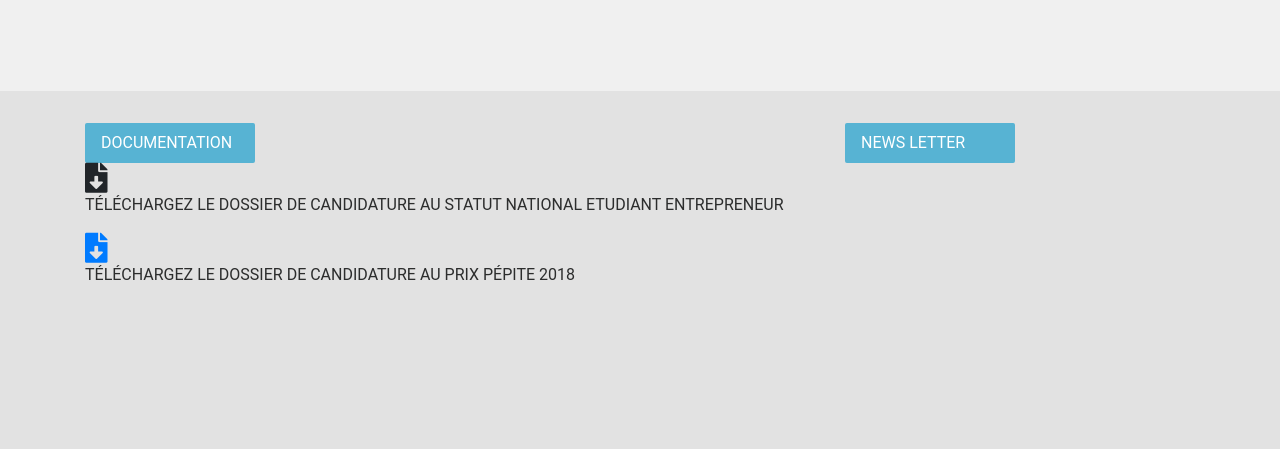
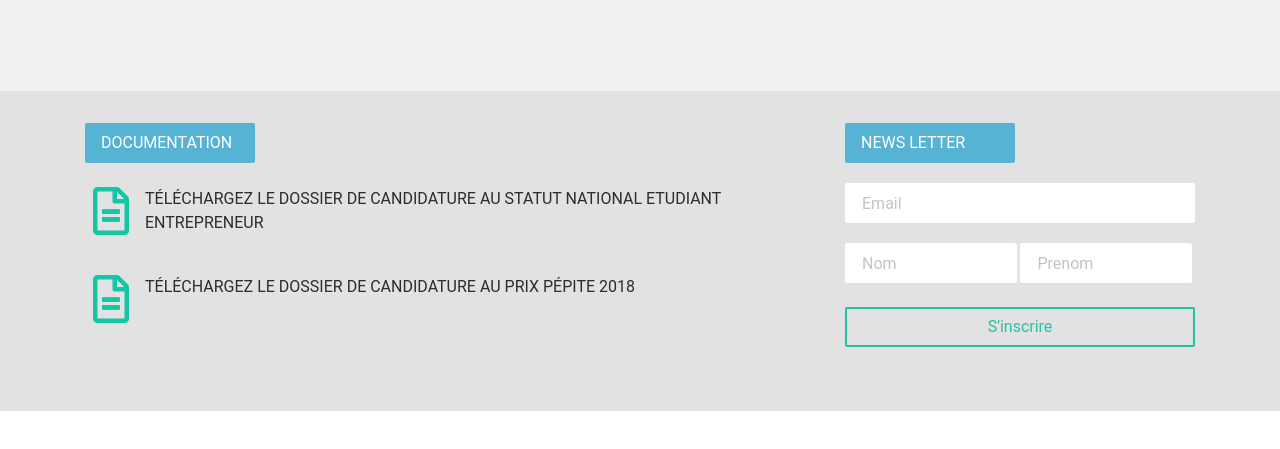
Before and after one commit to irdane21/Iteatime, a plain HTML site: page index.html in a window 1280 px wide. Shown: the part 2844-3293 px from the top of the page. After the commit the page ends 3255 px from the top, so only its background shows below. Drawn offline with nearby package versions, Linux system fonts and the light colour scheme.

Commit message:
doc at the end done

```diff
--- /dev/null
+++ b/css/components/form.css
@@ -0,0 +1,24 @@
+.form-imput {
+  margin: 0;
+  margin-top: 1.25rem;
+  border-radius: 2px;
+  height: 2.5rem;
+  border: 1px solid white;
+  background: white;
+  color: #C3C3C3;
+  padding-left: 1rem;
+
+}
+.full-width {
+  width: 100%;
+}
+.half-width {
+  width: 49%;
+}
+
+.submit {
+  width: 100%;
+  height: 2.5rem;
+  margin-top: 0;
+  background: transparent;
+}
--- a/css/style.css
+++ b/css/style.css
@@ -2,6 +2,7 @@
 @import url("components/banner.css");
 @import url("components/card.css");
 @import url("components/hexagone.css");
+@import url("components/form.css");
 
 body {
   margin: 0;
@@ -141,13 +142,15 @@ a:hover {
   width: 100%;
   height: 75vh;
   background: #F0F0F0;
+  min-height: 550px;
 }
 
 .wrapper-dark-grey {
   background: #E2E2E2;
   width: 100%;
-  height: 50vh;
+  height: 40vh;
   padding: 2rem 0;
+  min-height: 300px;
 }
 
 .small-head {
@@ -155,11 +158,28 @@ a:hover {
   border-radius: 2px;
   padding: 0.5rem 1rem;
   width: 170px;
+
 }
 .small-head p {
   color: white;
   margin: 0;
 }
-.fa-file-download {
-  font-size: 30px;
+.fa-file-alt {
+  font-size: 3rem;
+  color: #11C7A4;
+  margin: 0 0.5rem;
 }
+.doc {
+  display: flex;
+  width: 100%;
+  margin: 1.5rem 0;
+}
+.liens {
+  transition: 0.3 ease;
+  padding: 0 0.5rem;
+}
+
+.liens:hover p {
+  transition: 0.3 ease;
+  color: #11C7A4;
+}
--- a/index.html
+++ b/index.html
@@ -171,15 +171,14 @@
             <div class="small-head">
               <p>DOCUMENTATION</p>
             </div>
-            <i class="fas fa-file-download"></i>
-            <a href="#">
-            <p>TÉLÉCHARGEZ LE DOSSIER DE CANDIDATURE AU STATUT NATIONAL ETUDIANT ENTREPRENEUR</p>
-
-            </a>
+            <div class="doc">
+              <i class="far fa-file-alt"></i>
+              <a href="#" class="liens"><p>TÉLÉCHARGEZ LE DOSSIER DE CANDIDATURE AU STATUT NATIONAL ETUDIANT ENTREPRENEUR</p></a>
+            </div>
             <a href="#">
               <div class="doc">
-                <i class="fas fa-file-download"></i>
-                <p>TÉLÉCHARGEZ LE DOSSIER DE CANDIDATURE AU PRIX PÉPITE 2018</p>
+                <i class="far fa-file-alt"></i>
+                <a href="#" class="liens"><p>TÉLÉCHARGEZ LE DOSSIER DE CANDIDATURE AU PRIX PÉPITE 2018</p></a>
               </div>
             </a>
           </div>
@@ -187,6 +186,16 @@
             <div class="small-head">
               <p>NEWS LETTER</p>
             </div>
+            <div class="forform">
+              <form action="/action_page.php">
+                <input type="text" name="firstname" value="Email" class="full-width form-imput">
+                <br>
+                <input type="text" name="lastname" value="Nom" class="form-imput half-width">
+                <input type="text" name="lastname" value="Prenom" class="form-imput half-width">
+                <br><br>
+                <input type="submit" value="S'inscrire" class="card-button submit">
+              </form>
+            </div>
           </div>
         </div>
       </div>
```
